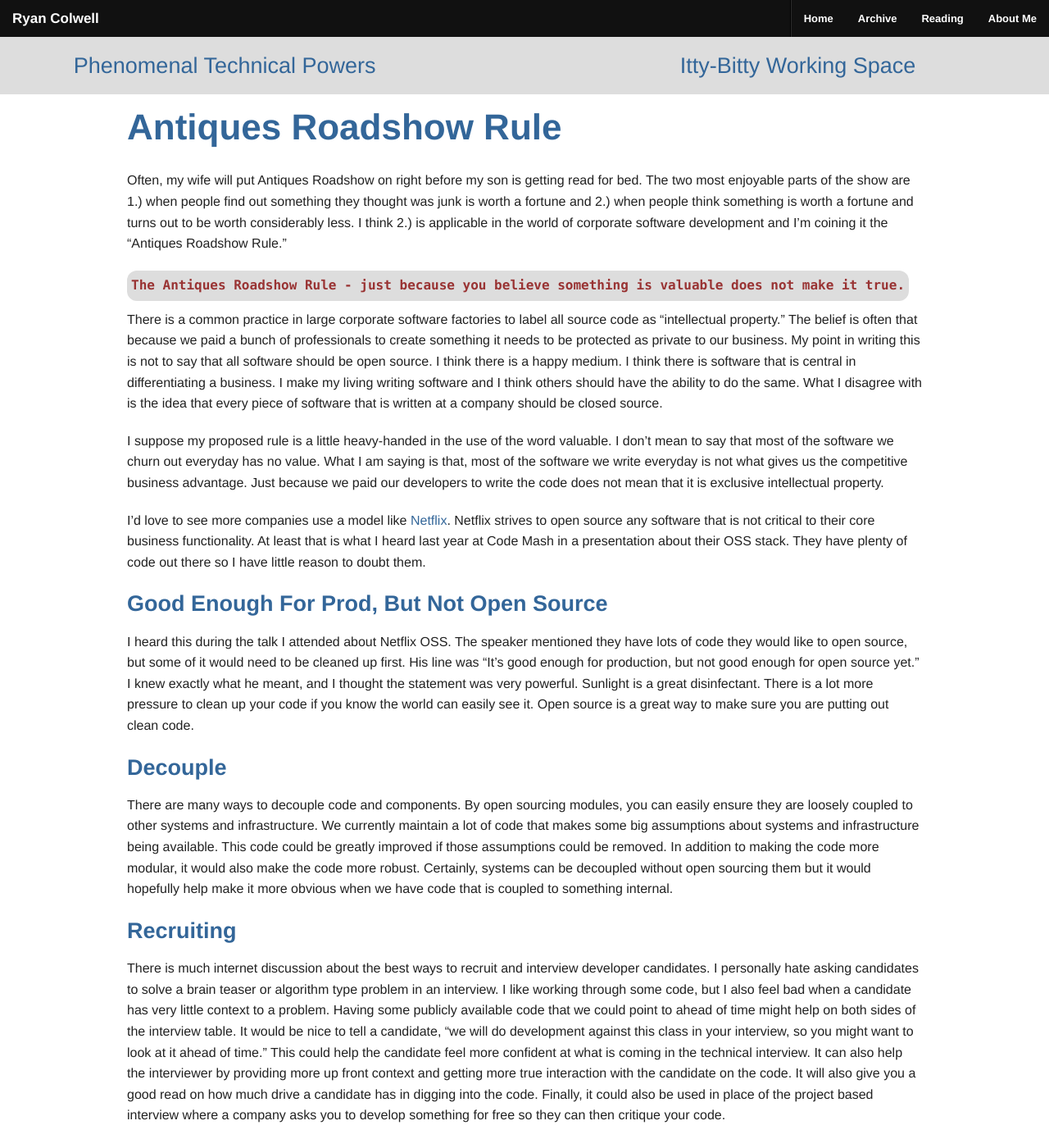
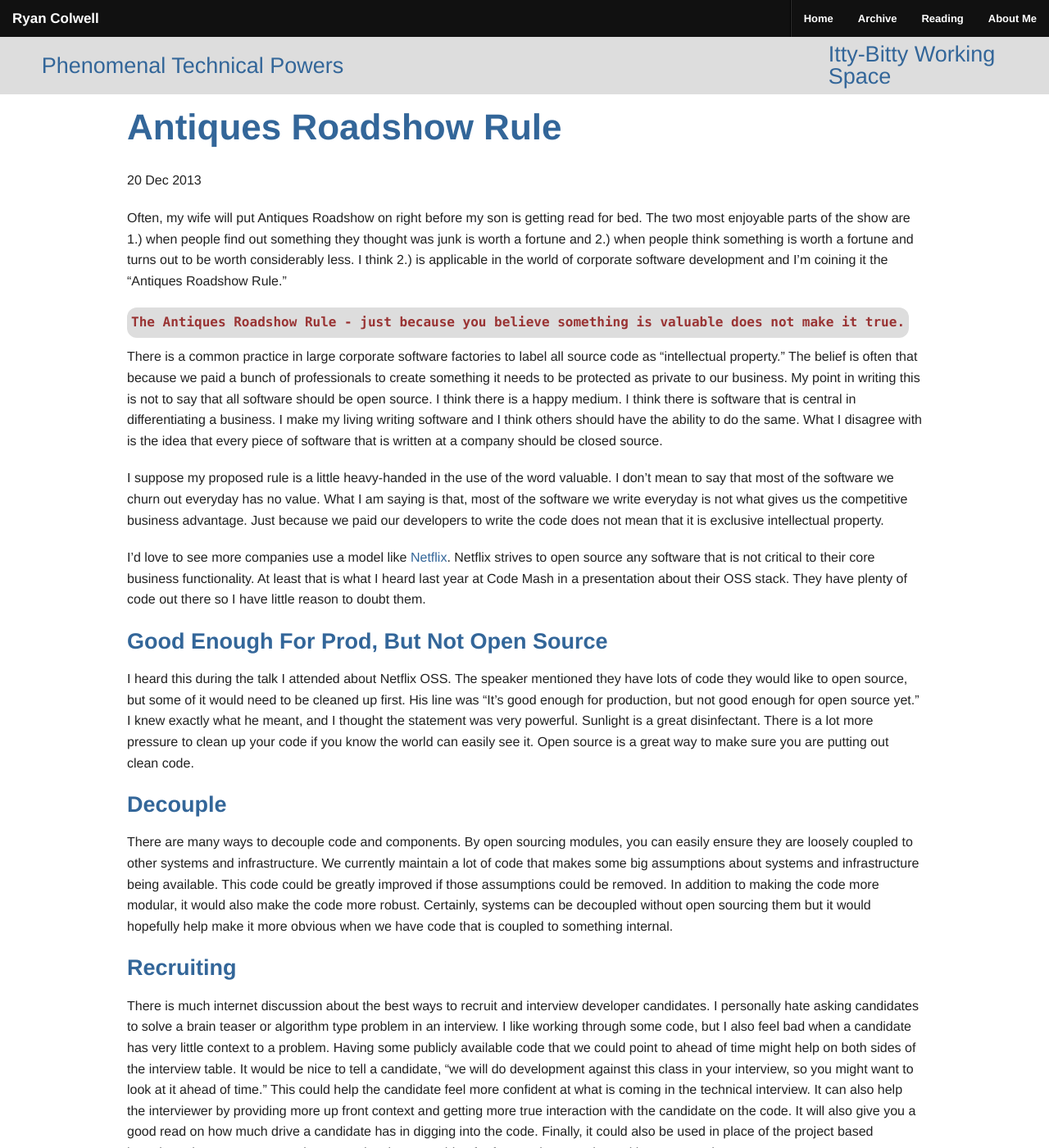
Before and after one commit to ryanco/ryanco.github.io, a Jekyll site: the page built from index.html, in a window 1280 px wide and 1400 px high. Shown: the whole window at 82% size. Built offline with Jekyll 4.4.1, drawn with Linux system fonts in a browser that asks for light colours; nearby versions of some CDN libraries; Markdown is read by kramdown in place of the engine named in the settings.

Commit message:
Adding navigation on all pages. Moving header layout.

```diff
--- a/_includes/post_detail.html
+++ b/_includes/post_detail.html
@@ -3,4 +3,7 @@
     <a href="{{ root_url }}{{ post.url }}">{{ post.title }}</a>
 {% endif %}
 </h1>
+{% if post.date %}
+	<p class="meta">{{ post.date | date_to_string }}</p>
+{% endif %}
 <div class="entry-content">{{ content }}</div>
--- a/_layouts/default.html
+++ b/_layouts/default.html
@@ -42,18 +42,16 @@
 		</nav>
 		<!--Main Content Header -->
 	    <header class="header-bar hide-for-small">
-			<div class="header-font">
+			<div class="header-font row">
 				<div class="small-5 columns">
 					<div class="middle row">
-						<div class="small-1 columns"></div>
-						<div class="small-11 columns">Phenomenal Technical Powers</div>
+						<div class="small-12 columns">Phenomenal Technical Powers</div>
 					</div>
 				</div>
-				<div class="small-2 columns text-center"></div>
-				<div class="small-5 columns">
+				<div class="small-4 columns"></div>
+				<div class="small-3 columns">
 					<div class="middle row">
-						<div class="small-1 columns"></div>
-						<div class="small-11 columns">Itty-Bitty Working Space</div>
+						<div class="small-12 columns">Itty-Bitty Working Space</div>
 					</div>
 				</div>
 			</div>
--- a/index.html
+++ b/index.html
@@ -10,11 +10,23 @@
 	  {% include post_detail.html %}
 	</div>
 
-  <h1>Previous Post</h1>
+	<div class="prev-next-nav">
+		<div class="row">
+			<div class="large-5 columns">
 				{% if post.previous %}
-      <a rel="prev" href="{{ post.previous.url }}">&larr; {{post.previous.title}}</a>
-  {% endif %}
-  {% if post.next %}
-      <a rel="next" href="{{ post.next.url }}">{{post.next.title}} &rarr;</a>
+				<div class="nav-cont">
+					<a class="nav-text" rel="prev" href="{{ post.previous.url }}">&larr; {{post.previous.title}}</a>
+				</div>
 				{% endif %}
 			</div>
+			<div class="large-2 columns"></div>
+			<div class="large-5 columns text-right">
+				{% if post.next %}
+				<div class="nav-cont">
+					<a class="nav-text" rel="next" href="{{ post.next.url }}">{{post.next.title}} &rarr;</a>
+				</div>
+				{% endif %}
+			</div>
+		</div>
+	</div>
+</div>
```
Also changed, not shown: _layouts/post.html (+20 -0 lines). Lines whose indentation alone changed are shown as unchanged.
